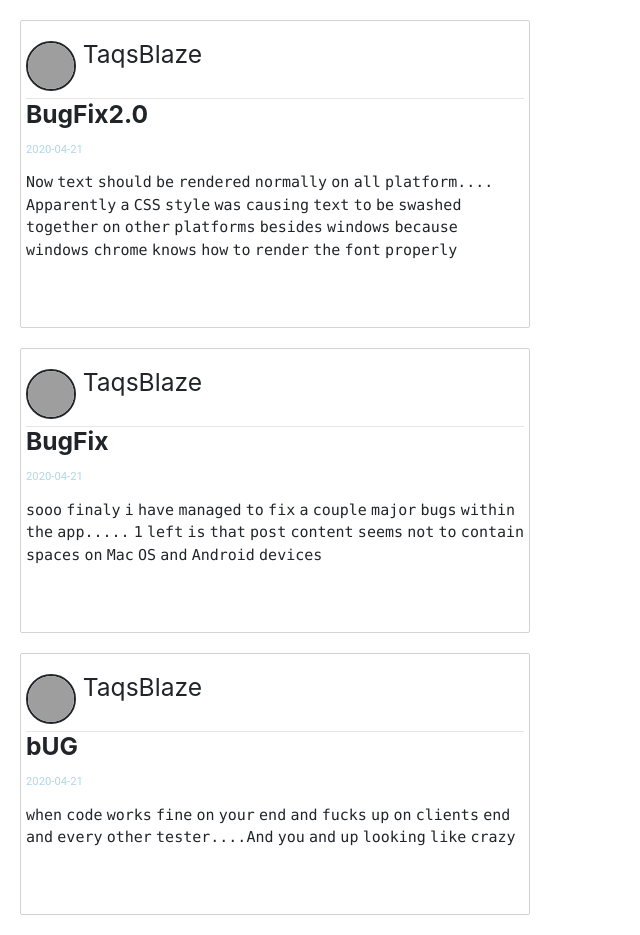
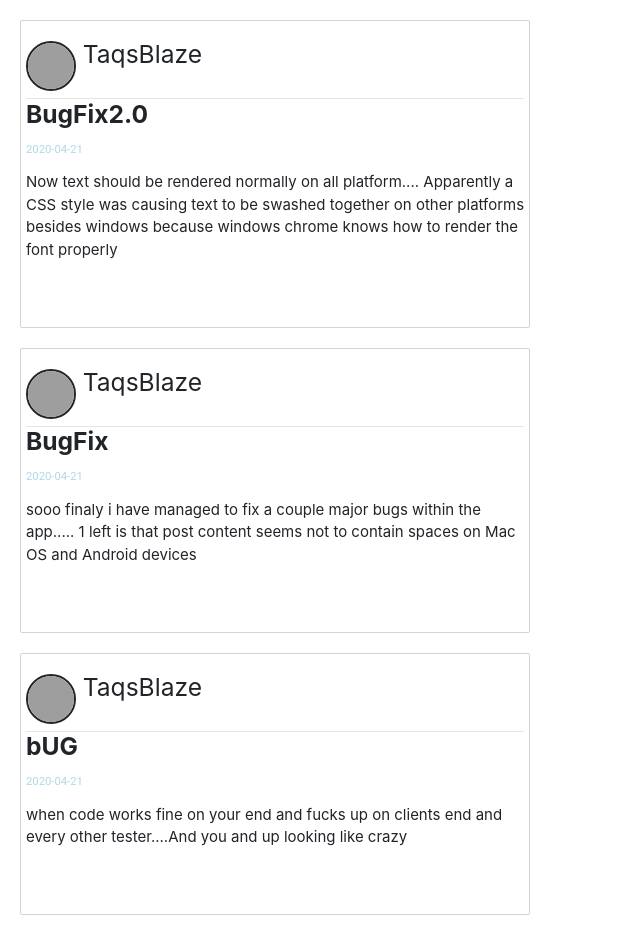
Before and after one commit to TaqsBlaze/Project-Board, a Flask app: page /posts in a window 1280 px wide. Shown: the whole page, without its empty margins (0-640 px from the left). Run offline with Flask 2, Linux system fonts and the light colour scheme; a user stored in the database is signed in; data comes from the database, SQL or seed files in the repository; both versions use the stored data as it was after the commit; some libraries are stand-ins or nearby versions; grey boxes are pictures that could not be loaded.

Commit message:
CSS fix on post-content now text should apear normal

```diff
--- a/LeNode/static/css/main.css
+++ b/LeNode/static/css/main.css
@@ -87,9 +87,8 @@ body{
 
 }
 .post-content{
-	font-family: "Lucida Console",Consolas;
-	latter-spacing:-2.8px;
-    word-spacing:-4.8px;
+    font-family: -apple-system, BlinkMacSystemFont, 'Segoe UI', Roboto, Oxygen, Ubuntu, Cantarell, 'Open Sans', 'Helvetica Neue', sans-serif
+    'Franklin Gothic Medium', 'Arial Narrow', Arial, sans-serif,'Segoe UI', Tahoma, Geneva, Verdana, sans-serif;
     overflow: hidden;
     position: relative;
     top:-0.7cm;
```
Also changed, not shown: LeNode/db/info.db.
